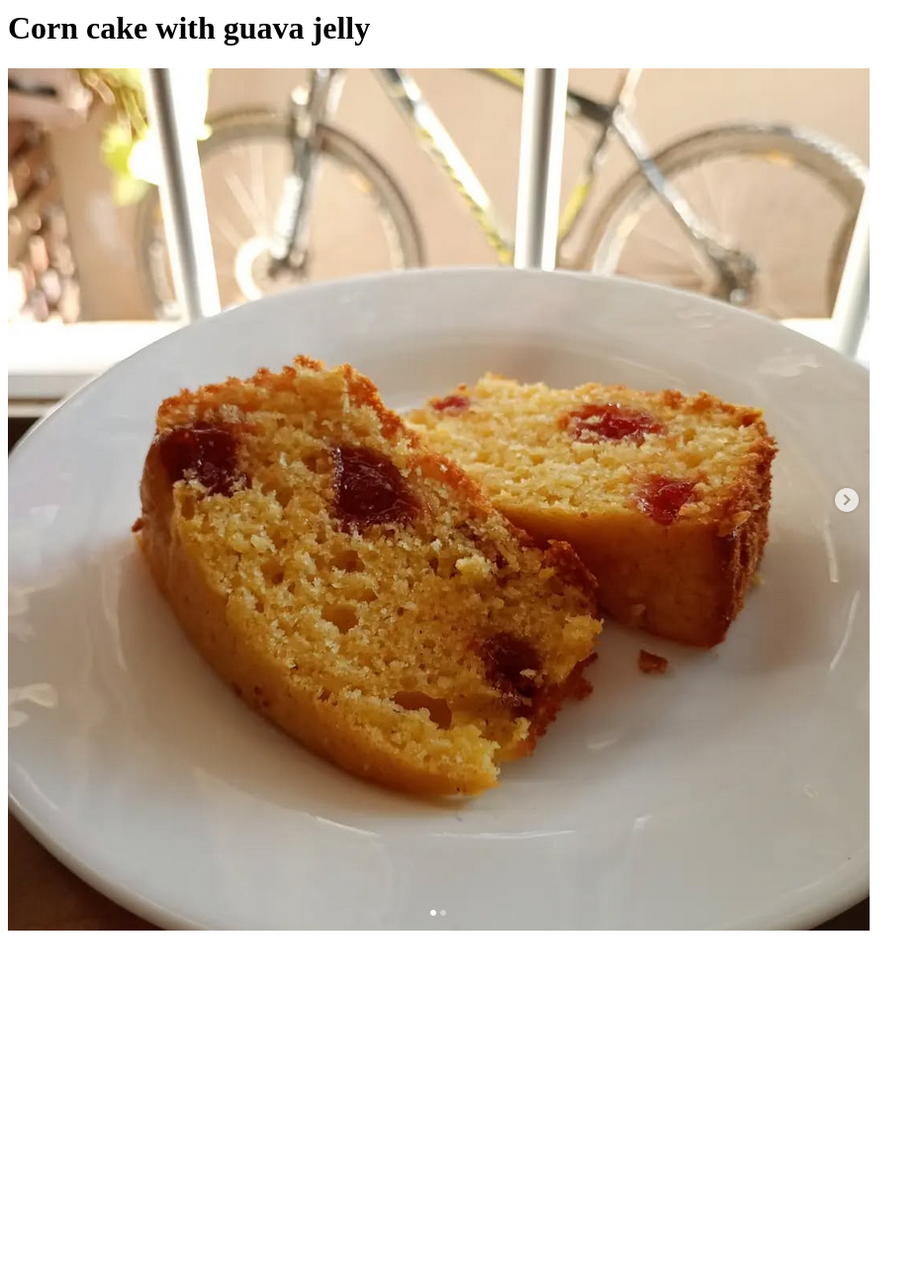
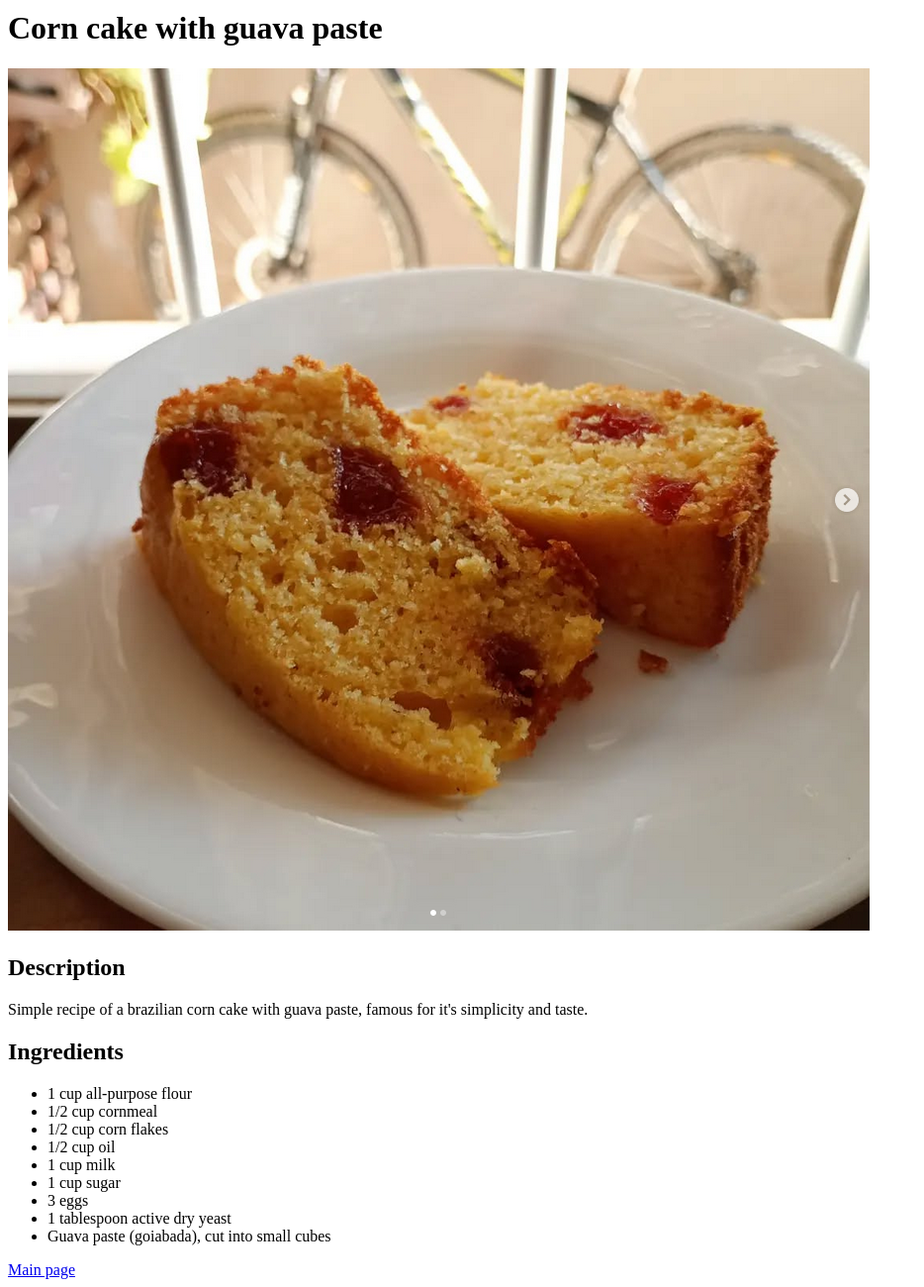
Before and after one commit to pietro-mp/odin-recipes, a plain HTML site: page recipes/brazilian-corn-cake.html in a window 1280 px wide. Shown: the part 11-1311 px from the top of the page at 99% size, without its empty margins (0-934 px from the left). Before the commit the page ends 963 px from the top, so only its background shows below. Drawn offline with Linux system fonts and the light colour scheme.

Commit message:
feat: Change guava jelly to guava paste; add ingredients
Change the "guava jelly" name to "guava paste". Add the cake ingredients.

```diff
--- a/recipes/brazilian-corn-cake.html
+++ b/recipes/brazilian-corn-cake.html
@@ -2,14 +2,28 @@
 <html lang="en">
     <head>
         <meta charset="UTF-8">
-        <title>Corn cake with guava jelly</title>
+        <title>Corn cake with guava paste</title>
     </head>
 
     <body>
-        <h1>Corn cake with guava jelly</h1>
-        <img src="../img/corn-cake.png" alt="corn cake with guava jelly">
+        <h1>Corn cake with guava paste</h1>
+        <img src="../img/corn-cake.png" alt="corn cake with guava paste">
+        <h2>Description</h2>
+        <p>Simple recipe of a brazilian corn cake with guava paste, famous for it's simplicity and taste.</p>
+        <h2>Ingredients</h2>
+        <ul>
+            <li>1 cup all-purpose flour</li>
+            <li>1/2 cup cornmeal</li>
+            <li>1/2 cup corn flakes</li>
+            <li>1/2 cup oil</li>
+            <li>1 cup milk</li>
+            <li>1 cup sugar</li>
+            <li>3 eggs</li>
+            <li>1 tablespoon active dry yeast</li>
+            <li>Guava paste (goiabada), cut into small cubes</li>
+        </ul>
         <footer>
-            <a href="../index.html"></a>
+            <a href="../index.html">Main page</a>
         </footer>
     </body>
 </html>
```
